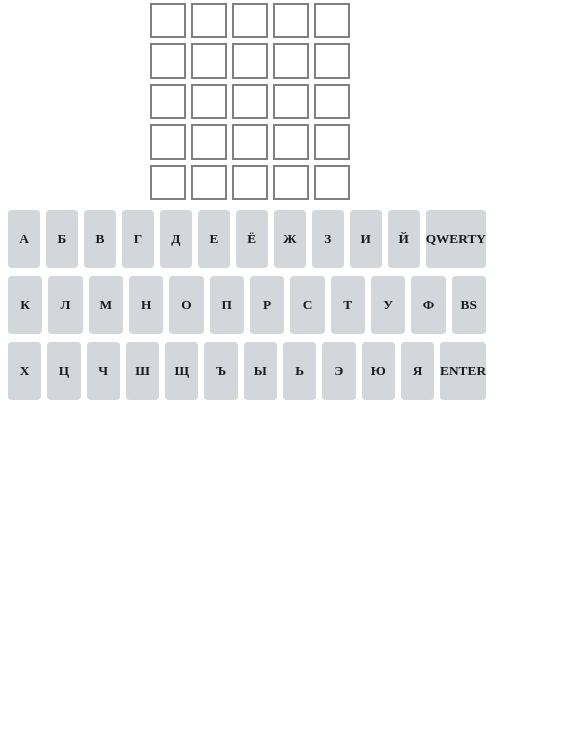
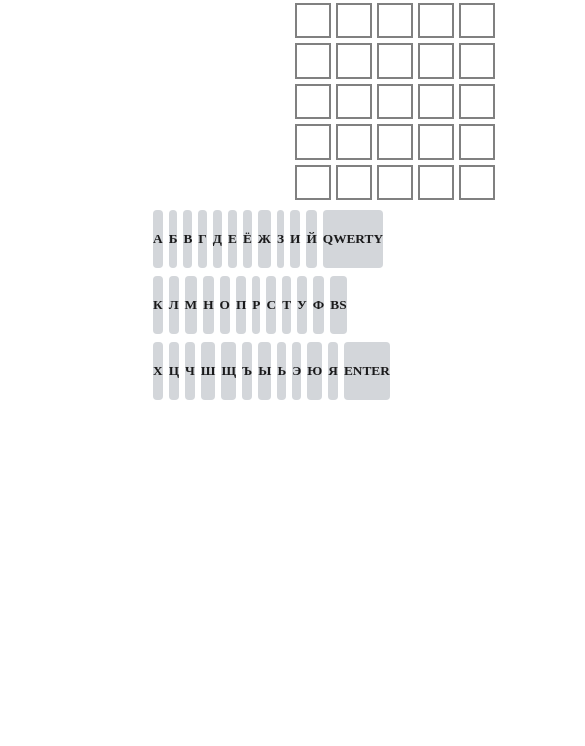
Before and after one commit to DiRivares/DiRivares.github.io, a plain HTML site: page index.html in a window 390 px wide. Shown: the part 98-844 px from the top of the page, 585 px wide, since content can reach past the window. Drawn offline with Linux system fonts and the light colour scheme.

Commit message:
css changed

```diff
--- a/style.css
+++ b/style.css
@@ -277,26 +277,26 @@ button {
   }
 }
 
-/* @media screen and (max-width: 1280px) {
+@media screen and (max-width: 1280px) {
   #game {
-    width: 300px;
+    width: 100px;
   }
 }
 
 @media screen and (max-width: 1140px) {
   #game {
-    width: 300px;
+    width: 100px;
   }
 }
 
 @media screen and (max-width: 992px) {
   #game {
-    width: 300px;
+    width: 100px;
   }
 }
 
 @media screen and (max-width: 400px) {
   #game {
-    width: 200px;
+    width: 100px;
   }
-} */
+}
```
